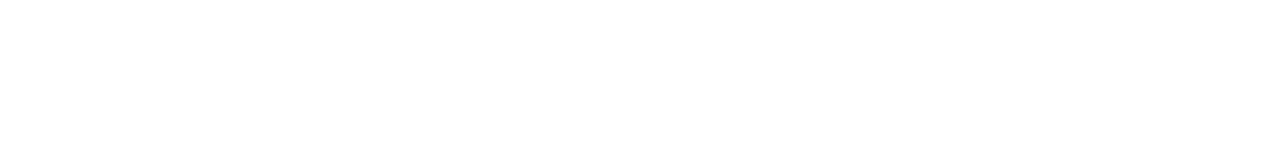
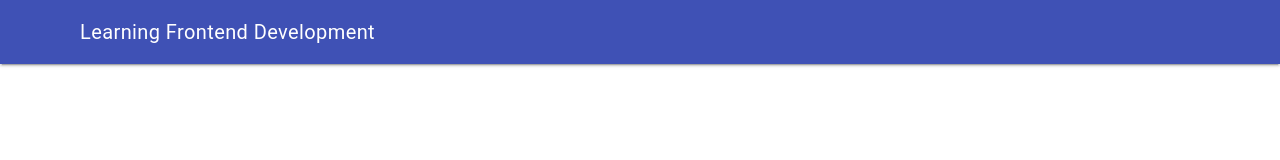
Before and after one commit to xuyuejun/Frontend-Playground, a plain HTML site: page index.html in a window 1280 px wide. Drawn offline with nearby package versions, Linux system fonts and the light colour scheme.

Commit message:
Add header

```diff
--- a/index.html
+++ b/index.html
@@ -11,7 +11,14 @@
 
 
 <body>
-
+    <div class="mdl-layout mdl-js-layout mdl-layout--fixed-header">
+        <header class="mdl-layout__header">
+            <div class="mdl-layout__header-row">
+                <!-- Title -->
+                <span class="mdl-layout-title">Learning Frontend Development</span>
+            </div>
+        </header>
+    </div>
 </body>
 
 </html>
```
